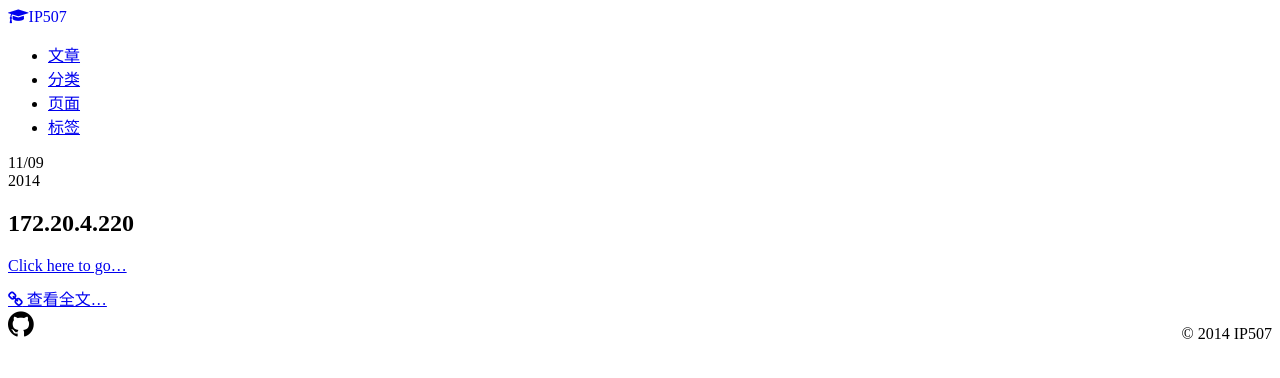
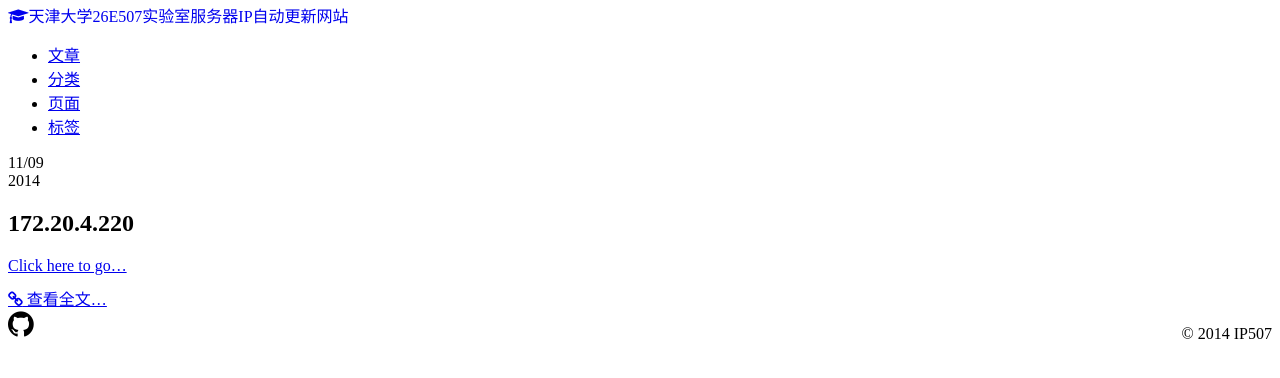
Before and after one commit to ip507/ip507.github.io, a Jekyll site: the page built from index.md, in a window 1280 px wide. Shown: the top 378 px of the page. Built offline with Jekyll 4.4.1, drawn with Linux system fonts in a browser that asks for light colours; nearby versions of some CDN libraries; Markdown is read by kramdown in place of the engine named in the settings.

Commit message:
2014-11-09 14:53:02

```diff
--- a/_config.yml
+++ b/_config.yml
@@ -9,7 +9,7 @@ safe: false
 # Themes are encouraged to use these universal variables
 # so be sure to set them if your theme uses them.
 #
-title : IP507
+title : 天津大学26E507实验室服务器IP自动更新网站
 tagline: Site Tagline
 author :
   name : IP507
```
